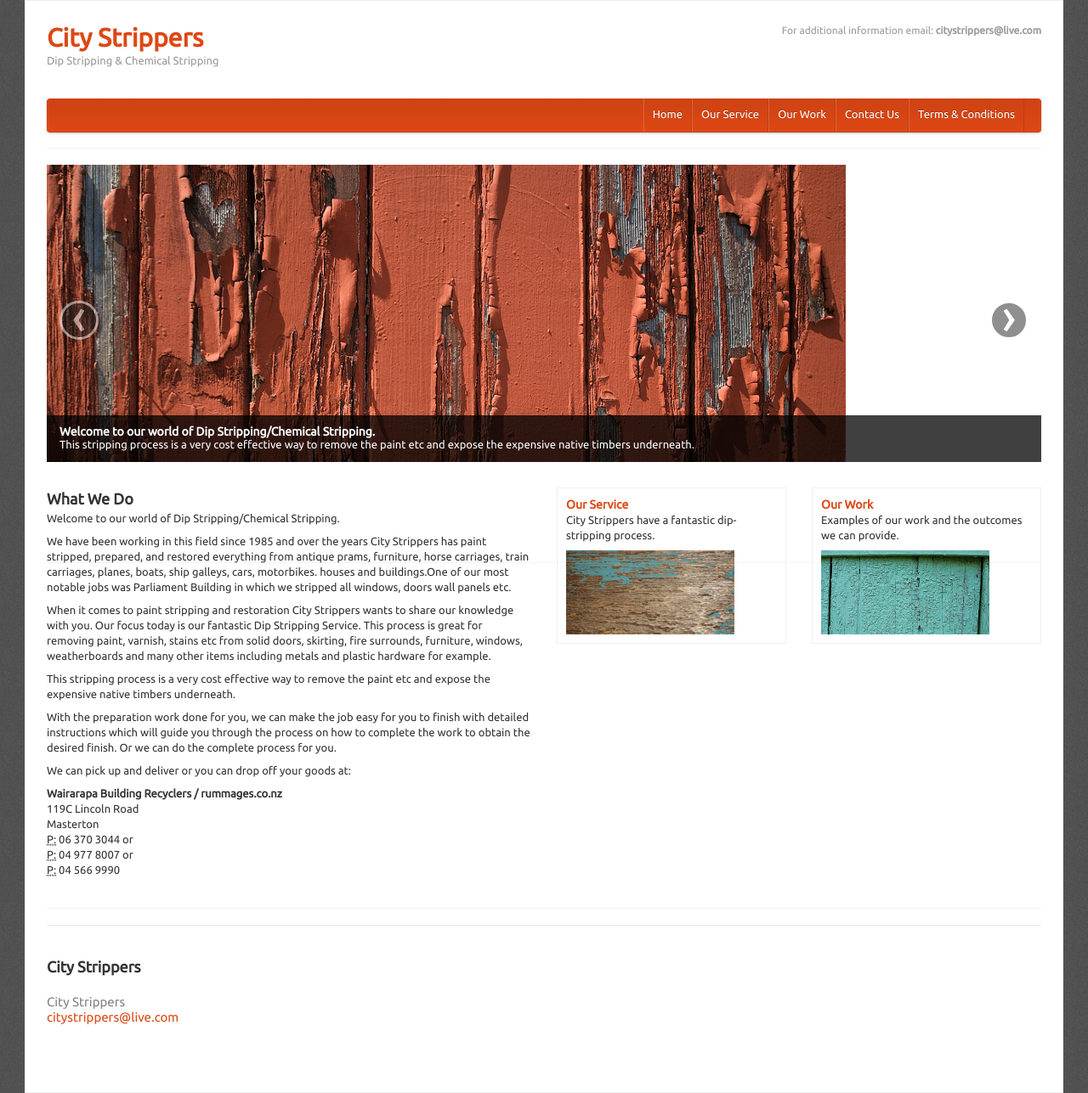
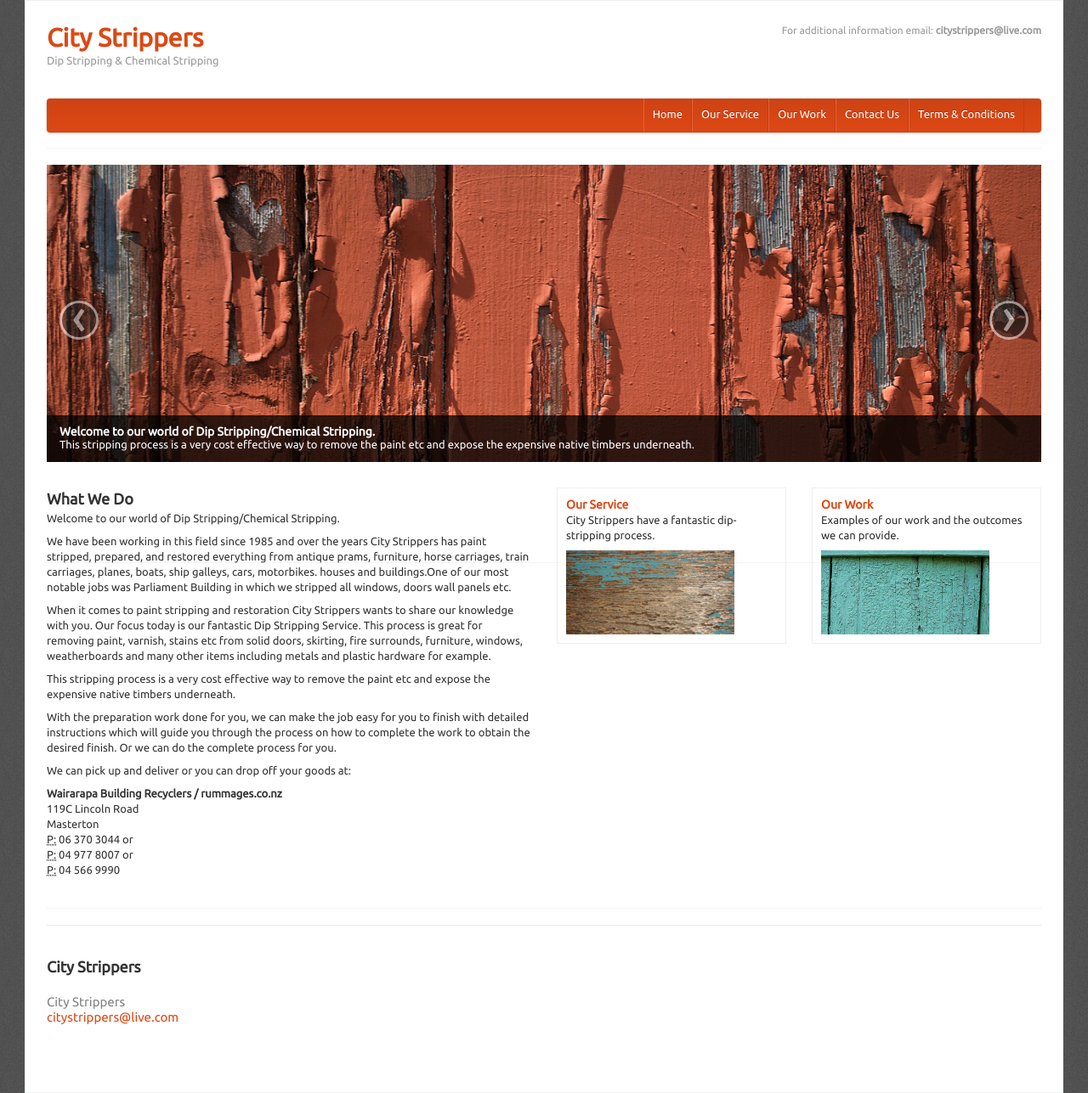
Before and after one commit to wyaeld/citystripa.co.nz, a Jekyll site: the page built from index.md, in a window 1280 px wide. Shown: the whole page at 85% size. Built offline with Jekyll 4.4.1, drawn with Linux system fonts in a browser that asks for light colours.

Commit message:
image tweak

```diff
--- a/_layouts/index.html
+++ b/_layouts/index.html
@@ -12,7 +12,7 @@
       <div id="myCarousel" class="carousel slide" >
         <div class="carousel-inner">
           <div class="item active">
-            <img alt="" src="img/wood_images/wood_paint_peeling (8).jpg" style="height:350px" />
+            <img alt="" src="img/wood_images/wood_paint_peeling (8).jpg" style="height:350px; width: 100%" />
             <div class="carousel-caption">
               <h4>Welcome to our world of Dip Stripping/Chemical Stripping. </h4>
               <p>This stripping process is a very cost effective way to remove the paint etc and expose the expensive native timbers underneath. </p>
@@ -20,7 +20,7 @@
 
             </div>
             <div class="item">
-              <img alt="" src="img/wood_images/wood_paint_peeling (7).jpg" style="height:350px" />
+              <img alt="" src="img/wood_images/wood_paint_peeling (7).jpg" style="height:350px; width: 100%" />
               <div class="carousel-caption">
               <h4>Welcome to our world of Dip Stripping/Chemical Stripping. </h4>
               <p>This stripping process is a very cost effective way to remove the paint etc and expose the expensive native timbers underneath. </p>
@@ -28,7 +28,7 @@
               </div>
 
               <div class="item">
-                <img alt="" src="img/wood_images/clean-wood.jpg" style="height:350px" />
+                <img alt="" src="img/wood_images/clean-wood.jpg" style="height:350px; width: 100%" />
                 <div class="carousel-caption">
               <h4>Welcome to our world of Dip Stripping/Chemical Stripping. </h4>
               <p>This stripping process is a very cost effective way to remove the paint etc and expose the expensive native timbers underneath. </p>
```
